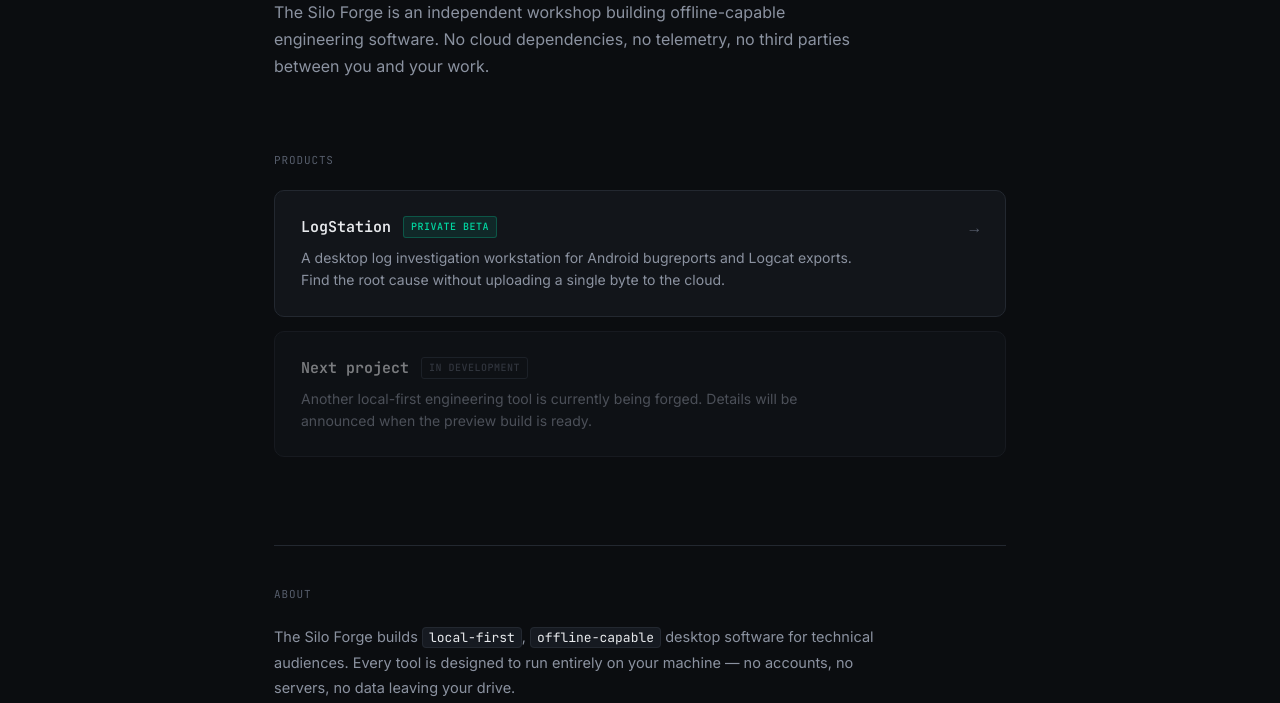
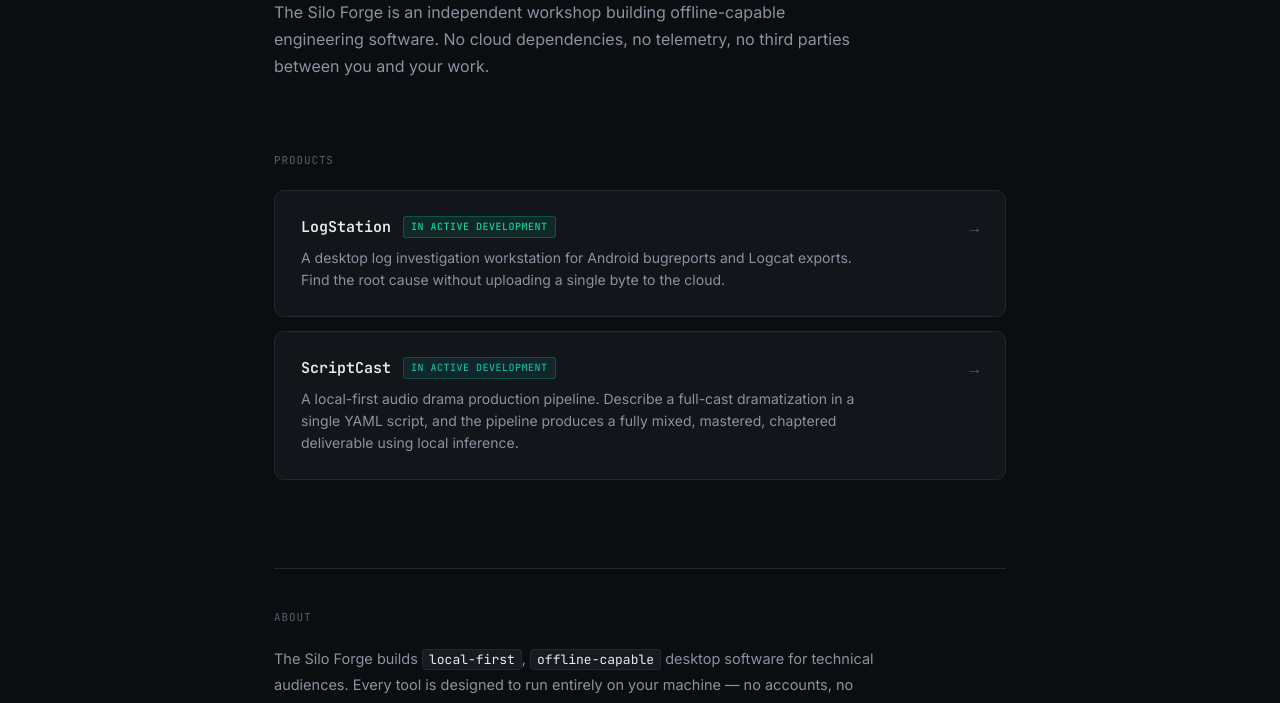
Before and after one commit to thesiloforge/thesiloforge.github.io, a plain HTML site: page index.html in a window 1280 px wide. Shown: the part 381-1084 px from the top of the page. Drawn offline with Linux system fonts and the light colour scheme.

Commit message:
feat: Add ScriptCast landing page and update hub

```diff
--- a/index.html
+++ b/index.html
@@ -23,14 +23,17 @@
             --text-primary: #E8EAED;
             --text-secondary: #8B92A0;
             --text-muted: #565D6B;
+            --accent-logstation: #00D9A3;
+            --accent-logstation-dim: #00D9A31A;
+            --accent-logstation-border: #00D9A340;
+            --accent-scriptcast: #14B8A6;
+            --accent-scriptcast-dim: #14B8A61A;
+            --accent-scriptcast-border: #14B8A640;
             --mono: 'JetBrains Mono', ui-monospace, monospace;
             --sans: 'Inter', -apple-system, sans-serif;
         }
-
         * { margin: 0; padding: 0; box-sizing: border-box; }
-
         html { scroll-behavior: smooth; }
-
         body {
             background: var(--bg);
             color: var(--text-primary);
@@ -41,10 +44,8 @@
             flex-direction: column;
             line-height: 1.6;
         }
-
         a { color: inherit; text-decoration: none; }
-
-        /* ---------- Header ---------- */
+        a:focus-visible { outline: 2px solid var(--text-primary); outline-offset: 2px; }
         header {
             border-bottom: 1px solid var(--border);
             padding: 18px 24px;
@@ -80,8 +81,6 @@
         }
         nav a { transition: color 0.15s; }
         nav a:hover { color: var(--text-primary); }
-
-        /* ---------- Main ---------- */
         main {
             max-width: 780px;
             margin: 0 auto;
@@ -89,7 +88,6 @@
             flex-grow: 1;
             width: 100%;
         }
-
         .statusline {
             font-family: var(--mono);
             font-size: 12px;
@@ -107,7 +105,6 @@
             display: inline-block;
         }
         .statusline .sep { color: var(--border-strong); }
-
         h1 {
             font-family: var(--mono);
             font-size: clamp(28px, 4.6vw, 42px);
@@ -117,7 +114,6 @@
             margin-bottom: 22px;
         }
         h1 .dim { color: var(--text-secondary); font-weight: 400; }
-
         .subhead {
             font-size: 16px;
             line-height: 1.7;
@@ -125,8 +121,6 @@
             max-width: 580px;
             margin-bottom: 72px;
         }
-
-        /* ---------- Products ---------- */
         .section-label {
             font-family: var(--mono);
             font-size: 11px;
@@ -135,14 +129,12 @@
             letter-spacing: 0.08em;
             margin-bottom: 20px;
         }
-
         .products {
             display: flex;
             flex-direction: column;
             gap: 14px;
             margin-bottom: 88px;
         }
-
         .product-card {
             display: block;
             background: var(--surface);
@@ -170,11 +162,6 @@
             color: var(--text-primary);
             transform: translateX(3px);
         }
-        .product-card.placeholder {
-            opacity: 0.5;
-            cursor: default;
-        }
-
         .product-head {
             display: flex;
             align-items: center;
@@ -191,17 +178,22 @@
             font-family: var(--mono);
             font-size: 10px;
             font-weight: 500;
-            color: var(--text-muted);
             border: 1px solid var(--border-strong);
             padding: 2px 7px;
             border-radius: 3px;
             text-transform: uppercase;
             letter-spacing: 0.05em;
+            color: var(--text-muted);
         }
-        .product-tag.live {
-            color: #00D9A3;
-            border-color: #00D9A340;
-            background: #00D9A31A;
+        .product-tag.logstation {
+            color: var(--accent-logstation);
+            border-color: var(--accent-logstation-border);
+            background: var(--accent-logstation-dim);
+        }
+        .product-tag.scriptcast {
+            color: var(--accent-scriptcast);
+            border-color: var(--accent-scriptcast-border);
+            background: var(--accent-scriptcast-dim);
         }
         .product-desc {
             font-size: 14px;
@@ -209,8 +201,6 @@
             color: var(--text-secondary);
             max-width: 560px;
         }
-
-        /* ---------- About ---------- */
         .about {
             padding-top: 40px;
             border-top: 1px solid var(--border);
@@ -232,8 +222,6 @@
             padding: 1px 6px;
             border-radius: 4px;
         }
-
-        /* ---------- Footer ---------- */
         footer {
             border-top: 1px solid var(--border);
             padding: 28px 24px;
@@ -254,7 +242,6 @@
         }
         footer a { transition: color 0.15s; }
         footer a:hover { color: var(--text-secondary); }
-
         @media (max-width: 560px) {
             main { padding: 56px 20px 72px; }
             nav { gap: 14px; font-size: 11px; }
@@ -299,7 +286,7 @@
             <a href="/logstation/" class="product-card active">
                 <div class="product-head">
                     <span class="product-name">LogStation</span>
-                    <span class="product-tag live">Private beta</span>
+                    <span class="product-tag logstation">In active development</span>
                 </div>
                 <p class="product-desc">
                     A desktop log investigation workstation for Android bugreports and Logcat exports.
@@ -307,16 +294,17 @@
                 </p>
             </a>
 
-            <div class="product-card placeholder">
+            <a href="/scriptcast/" class="product-card active">
                 <div class="product-head">
-                    <span class="product-name">Next project</span>
-                    <span class="product-tag">In development</span>
+                    <span class="product-name">ScriptCast</span>
+                    <span class="product-tag scriptcast">In active development</span>
                 </div>
                 <p class="product-desc">
-                    Another local-first engineering tool is currently being forged.
-                    Details will be announced when the preview build is ready.
+                    A local-first audio drama production pipeline. Describe a full-cast dramatization
+                    in a single YAML script, and the pipeline produces a fully mixed, mastered,
+                    chaptered deliverable using local inference.
                 </p>
-            </div>
+            </a>
 
         </div>
     </section>
```
Also changed, not shown: logstation/index.html (+1 -1 lines).
